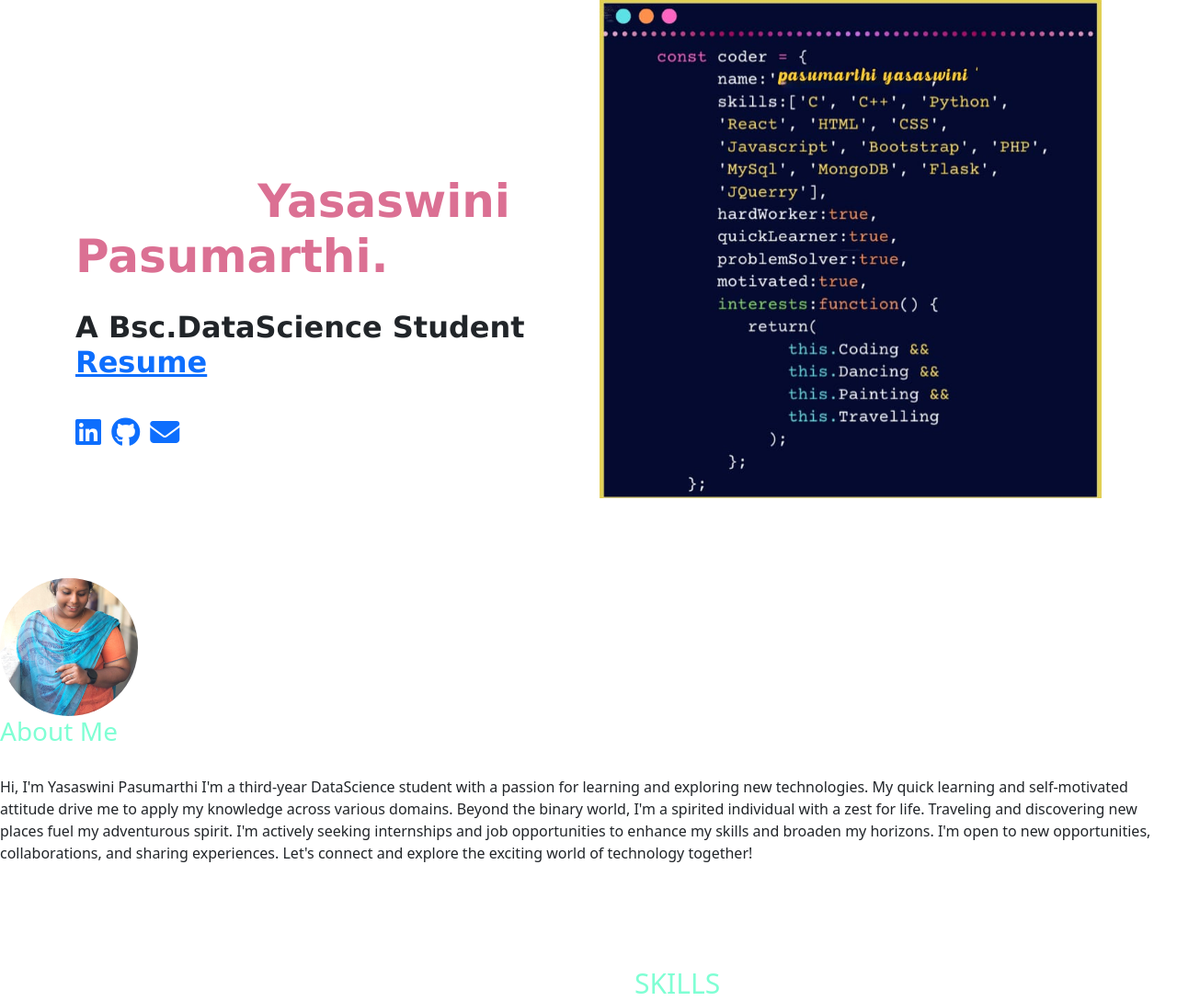
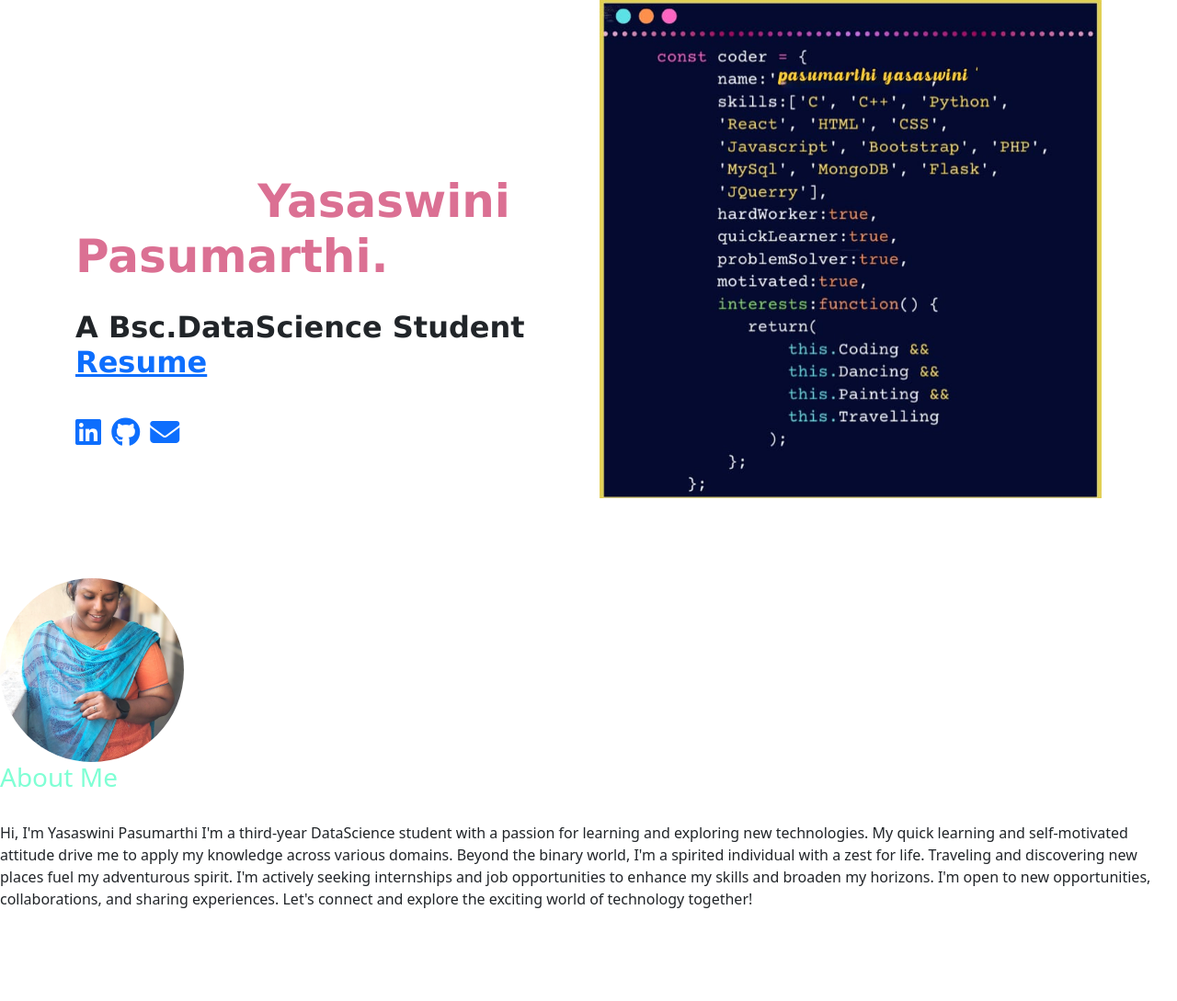
Before and after one commit to yasaswini2109/new-, a Flask app: page / in a window 1280 px wide. Shown: the part 57-1146 px from the top of the page at 92% size. Run offline with Flask 3, Linux system fonts and the light colour scheme; some libraries are stand-ins or nearby versions.

Commit message:
Update index.html

```diff
--- a/templates/index.html
+++ b/templates/index.html
@@ -66,7 +66,7 @@
         <h4 style="padding-top: 50px; padding-left: 200px;" id="scrollspyHeading1"><br></h4>
         <div class="about">
             <div class="abt1">
-                <img style="border-radius: 50%; width: 150px; height: 150px; object-fit: cover;" src="{{url_for('static',filename='img1.jpeg')}}" width="220%">
+                <img style="border-radius: 50%; width: 200px; height: 200px; object-fit: cover;" src="{{url_for('static',filename='img1.jpeg')}}" width="220%">
             </div>
             <div class="abt2">
                 <h3 style="color:aquamarine">About Me</h3><br>
```
